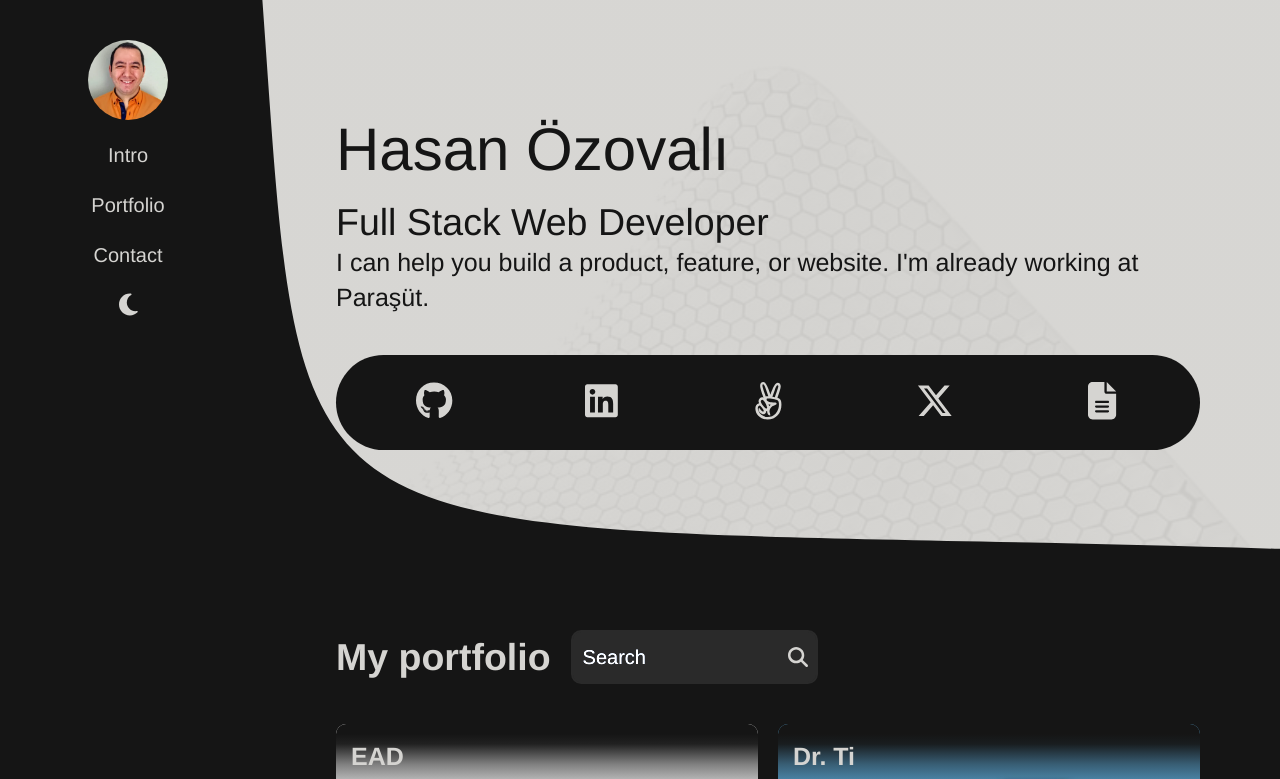
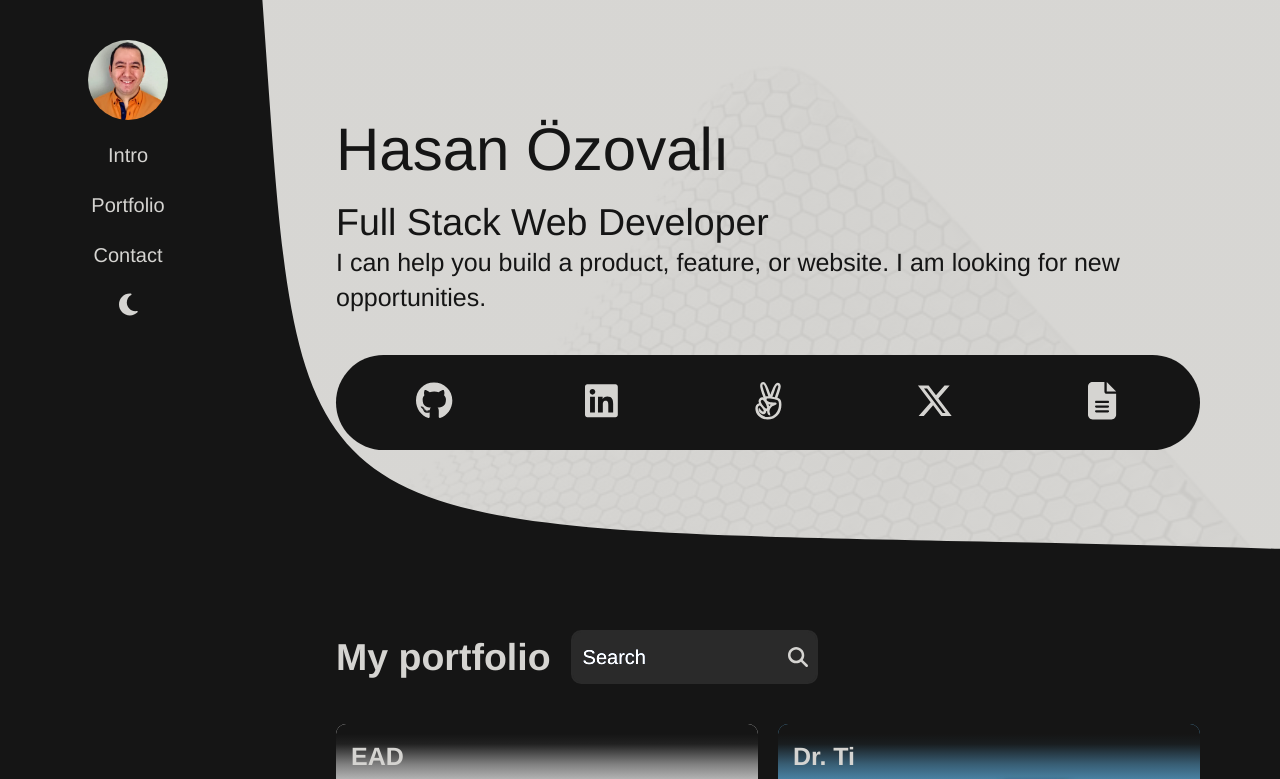
Before and after one commit to ozovalihasan/portfolio-2, a React (Vite) app: page / in a window 1280 px wide. Shown: the top 779 px of the page. Built offline with nearby package versions, Linux system fonts and the light colour scheme.

Commit message:
Update the intro text

```diff
--- a/src/components/Intro/Intro.tsx
+++ b/src/components/Intro/Intro.tsx
@@ -28,7 +28,7 @@ const Intro = () => (
           </h2>
           <p className='text-xl pb-8'>
             I can help you build a product, feature, or website.
-            I'm already working at Paraşüt.
+            I am looking for new opportunities.
           </p>
 
           <SocialLinks />
```
